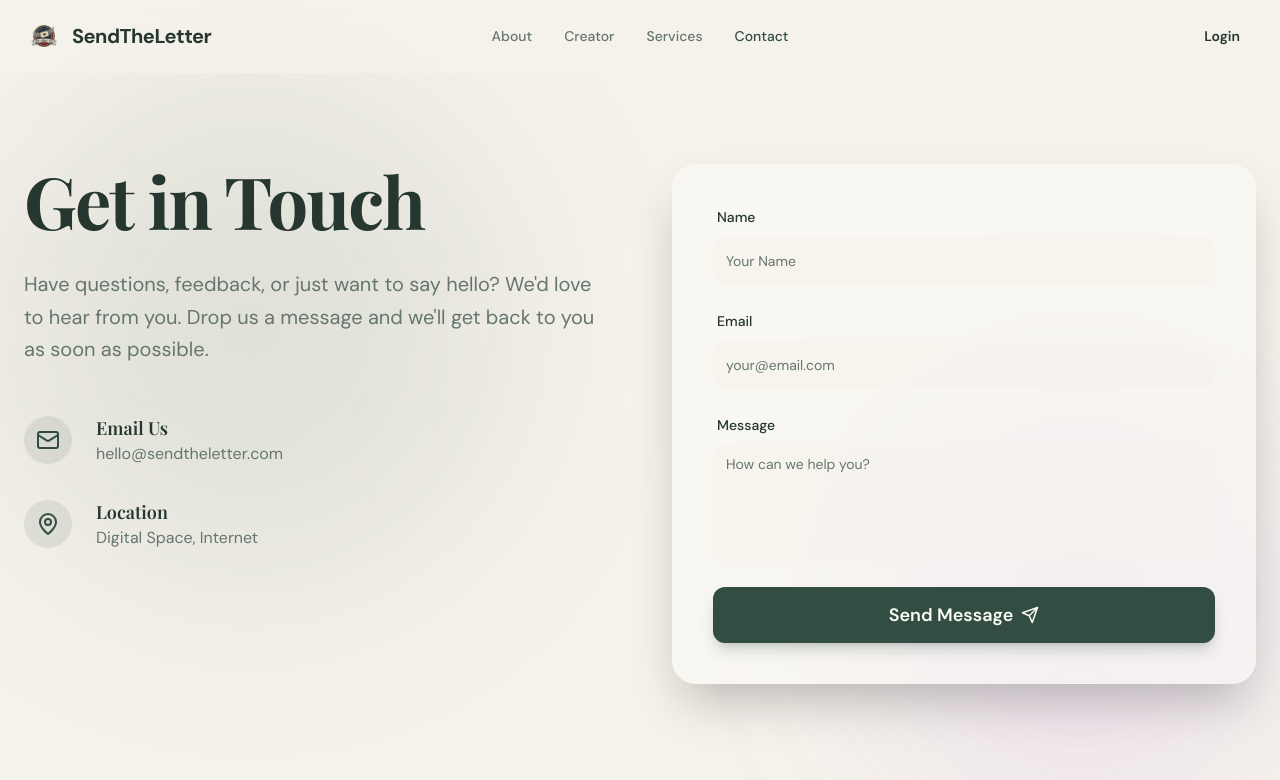
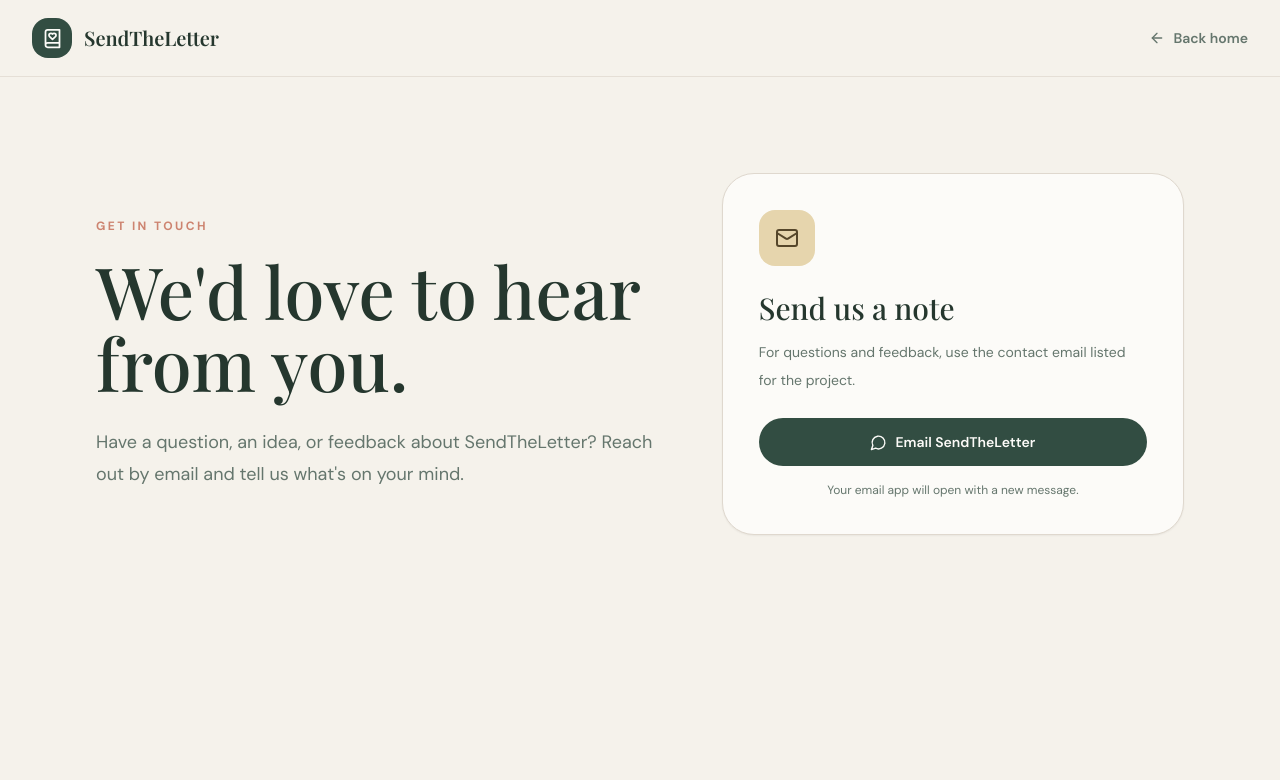
Before and after one commit to donnelsimbajon-design/SendtheLetter_System, a React (Vite) app in the folder Note_letter/: page /contact in a window 1280 px wide. Shown: the top 780 px of the page. Built offline with nearby package versions, Linux system fonts and the light colour scheme.

Commit message:
Refresh public pages with consistent Warm Editorial design

```diff
--- a/Note_letter/src/Pages/Contact.tsx
+++ b/Note_letter/src/Pages/Contact.tsx
@@ -1,124 +1,13 @@
 import { Link } from 'react-router-dom';
-import { Send, Mail, MapPin } from 'lucide-react';
-import { Button } from '../components/ui/button';
-import { Input } from '../components/ui/input';
-import { Textarea } from '../components/ui/textarea';
-import { motion } from 'framer-motion';
+import { ArrowLeft, BookHeart, Mail, MessageCircle } from 'lucide-react';
 
-const Contact = () => {
-    return (
-        <div className="min-h-screen bg-background text-foreground overflow-x-hidden selection:bg-primary/30">
-            {/* Header */}
-            <header className="fixed top-0 w-full z-40 border-b border-white/5 bg-background/80 backdrop-blur-md">
-                <div className="container mx-auto px-6 py-4 flex justify-between items-center">
-                    <Link to="/" className="flex items-center gap-2">
-                        <img src="/logo.png" alt="Logo" className="h-10 w-10 object-contain" />
-                        <span className="text-xl font-bold tracking-tight">SendTheLetter</span>
-                    </Link>
-                    <nav className="hidden md:flex gap-8 items-center absolute left-1/2 -translate-x-1/2">
-                        <Link to="/about" className="text-sm font-medium text-muted-foreground hover:text-primary transition-colors">About</Link>
-                        <Link to="/creator" className="text-sm font-medium text-muted-foreground hover:text-primary transition-colors">Creator</Link>
-                        <Link to="/services" className="text-sm font-medium text-muted-foreground hover:text-primary transition-colors">Services</Link>
-                        <Link to="/contact" className="text-sm font-medium text-primary transition-colors">Contact</Link>
-                    </nav>
-                    <Link to="/login" className="hidden md:block">
-                        <Button variant="ghost" className="font-semibold">Login</Button>
-                    </Link>
-                </div>
-            </header>
-
-            <main className="pt-32 pb-20 relative min-h-screen flex items-center">
-                {/* Background Elements */}
-                <div className="absolute inset-0 overflow-hidden pointer-events-none">
-                    <div className="absolute top-20 left-0 w-[500px] h-[500px] bg-primary/10 rounded-full blur-[100px]" />
-                    <div className="absolute bottom-0 right-0 w-[400px] h-[400px] bg-purple-500/10 rounded-full blur-[100px]" />
-                </div>
-
-                <div className="container mx-auto px-6 relative z-10">
-                    <div className="grid md:grid-cols-2 gap-16 items-start">
-                        <motion.div
-                            initial={{ opacity: 0, x: -50 }}
-                            animate={{ opacity: 1, x: 0 }}
-                            transition={{ duration: 0.6 }}
-                        >
-                            <h1 className="text-5xl md:text-7xl font-bold mb-8 tracking-tight">Get in Touch</h1>
-                            <p className="text-xl text-muted-foreground mb-12 leading-relaxed">
-                                Have questions, feedback, or just want to say hello? We'd love to hear from you.
-                                Drop us a message and we'll get back to you as soon as possible.
-                            </p>
-
-                            <div className="space-y-8">
-                                <div className="flex items-center gap-6">
-                                    <div className="w-12 h-12 rounded-full bg-primary/10 flex items-center justify-center text-primary">
-                                        <Mail size={24} />
-                                    </div>
-                                    <div>
-                                        <h3 className="text-lg font-semibold">Email Us</h3>
-                                        <p className="text-muted-foreground">hello@sendtheletter.com</p>
-                                    </div>
-                                </div>
-                                <div className="flex items-center gap-6">
-                                    <div className="w-12 h-12 rounded-full bg-primary/10 flex items-center justify-center text-primary">
-                                        <MapPin size={24} />
-                                    </div>
-                                    <div>
-                                        <h3 className="text-lg font-semibold">Location</h3>
-                                        <p className="text-muted-foreground">Digital Space, Internet</p>
-                                    </div>
-                                </div>
-                            </div>
-                        </motion.div>
-
-                        <motion.div
-                            initial={{ opacity: 0, scale: 0.95 }}
-                            animate={{ opacity: 1, scale: 1 }}
-                            transition={{ duration: 0.6, delay: 0.2 }}
-                            className="bg-card/50 backdrop-blur-md border border-white/10 p-8 md:p-10 rounded-3xl shadow-2xl"
-                        >
-                            <form className="space-y-6">
-                                <div className="space-y-2">
-                                    <label htmlFor="name" className="text-sm font-medium ml-1">Name</label>
-                                    <Input
-                                        type="text"
-                                        id="name"
-                                        className="bg-background/50 border-white/10 focus:border-primary/50 h-12"
-                                        placeholder="Your Name"
-                                    />
-                                </div>
-
-                                <div className="space-y-2">
-                                    <label htmlFor="email" className="text-sm font-medium ml-1">Email</label>
-                                    <Input
-                                        type="email"
-                                        id="email"
-                                        className="bg-background/50 border-white/10 focus:border-primary/50 h-12"
-                                        placeholder="your@email.com"
-                                    />
-                                </div>
-
-                                <div className="space-y-2">
-                                    <label htmlFor="message" className="text-sm font-medium ml-1">Message</label>
-                                    <Textarea
-                                        id="message"
-                                        rows={5}
-                                        className="bg-background/50 border-white/10 focus:border-primary/50 resize-none"
-                                        placeholder="How can we help you?"
-                                    />
-                                </div>
-
-                                <Button
-                                    type="submit"
-                                    className="w-full h-14 rounded-xl text-lg font-semibold shadow-lg shadow-primary/20 hover:shadow-primary/30 transition-all mt-4"
-                                >
-                                    Send Message <Send size={18} className="ml-2" />
-                                </Button>
-                            </form>
-                        </motion.div>
-                    </div>
-                </div>
-            </main>
-        </div>
-    );
-};
-
+const Contact = () => (
+  <div className="min-h-screen bg-background text-foreground">
+    <header className="border-b border-border/70"><div className="mx-auto flex h-[76px] max-w-7xl items-center justify-between px-5 sm:px-8"><Link to="/" className="flex items-center gap-3"><span className="flex h-10 w-10 items-center justify-center rounded-2xl bg-primary text-primary-foreground"><BookHeart size={21}/></span><span className="font-editorial text-xl font-semibold">SendTheLetter</span></Link><Link to="/" className="inline-flex items-center gap-2 text-sm font-semibold text-muted-foreground hover:text-foreground"><ArrowLeft size={16}/> Back home</Link></div></header>
+    <main className="mx-auto grid max-w-6xl gap-12 px-5 py-16 sm:px-8 sm:py-24 lg:grid-cols-[1fr_.8fr] lg:items-center">
+      <div><p className="text-xs font-bold uppercase tracking-[.2em] text-[hsl(var(--accent))]">Get in touch</p><h1 className="mt-5 font-editorial text-5xl leading-[1.08] sm:text-7xl">We'd love to hear from you.</h1><p className="mt-7 max-w-xl text-lg leading-8 text-muted-foreground">Have a question, an idea, or feedback about SendTheLetter? Reach out by email and tell us what's on your mind.</p></div>
+      <div className="rounded-[2rem] border border-border bg-card p-7 shadow-sm sm:p-9"><span className="flex h-14 w-14 items-center justify-center rounded-2xl bg-[hsl(var(--surface-gold))] text-[#55462A]"><Mail size={24}/></span><h2 className="mt-6 font-editorial text-3xl">Send us a note</h2><p className="mt-3 text-sm leading-7 text-muted-foreground">For questions and feedback, use the contact email listed for the project.</p><a href="mailto:hello@sendtheletter.com" className="mt-6 inline-flex w-full items-center justify-center gap-2 rounded-full bg-primary px-5 py-3.5 text-sm font-semibold text-primary-foreground hover:opacity-90"><MessageCircle size={17}/> Email SendTheLetter</a><p className="mt-4 text-center text-xs text-muted-foreground">Your email app will open with a new message.</p></div>
+    </main>
+  </div>
+);
 export default Contact;
```
